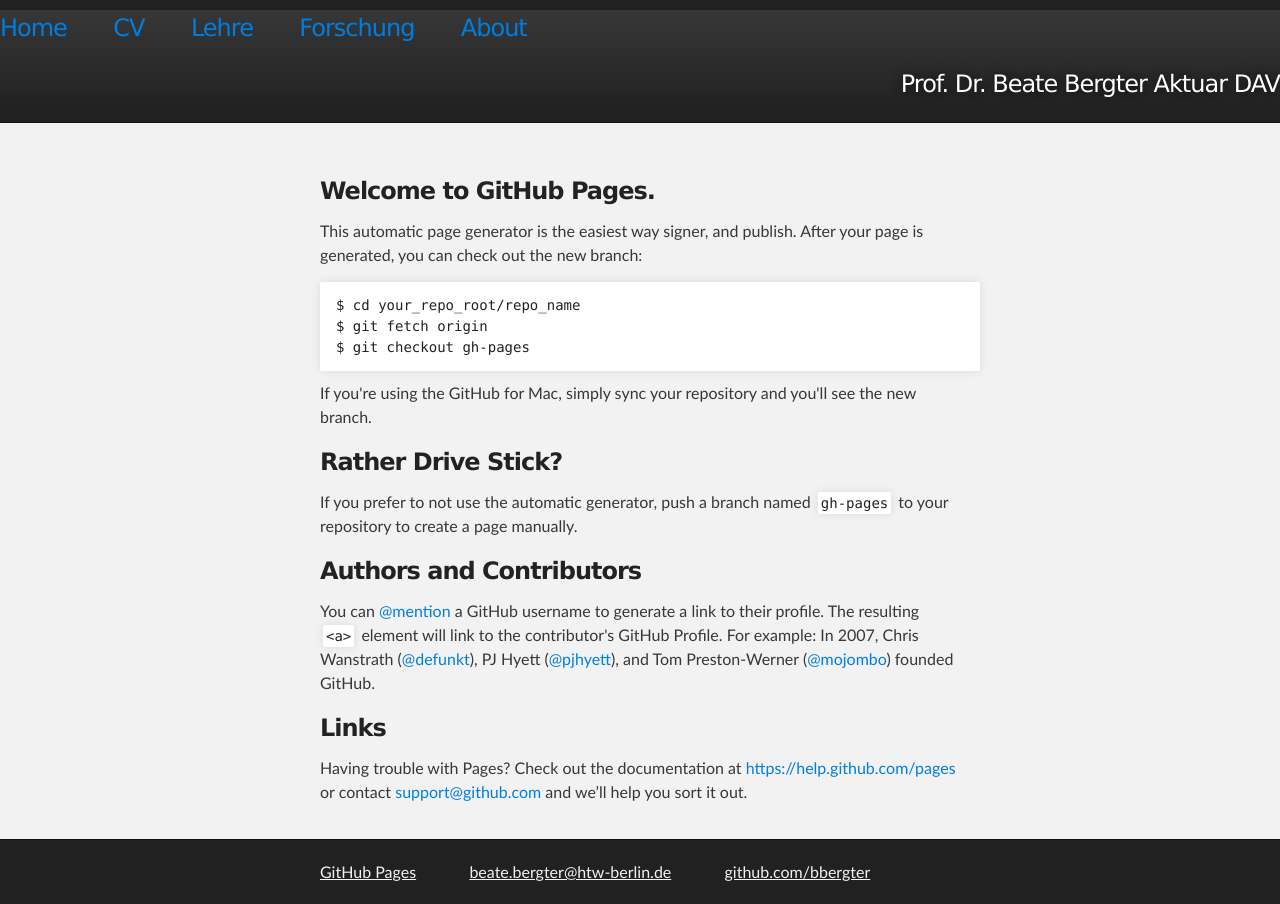
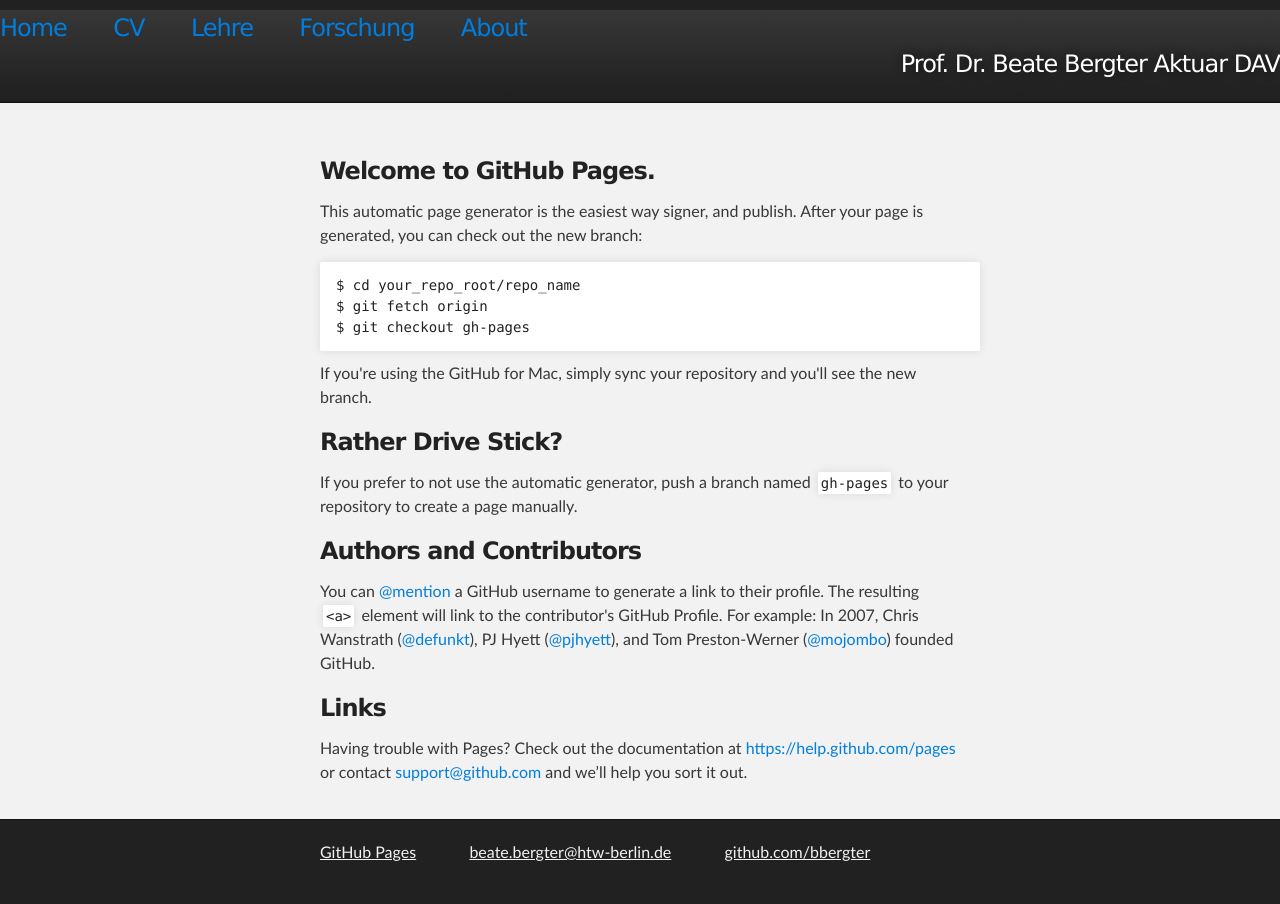
Before and after one commit to bbergter/bbergter, a Jekyll site: the page lehre/index.html, which Jekyll copies as it is, in a window 1280 px wide. Built offline with Jekyll 4.4.1, drawn with Linux system fonts in a browser that asks for light colours.

Commit message:
Update index.html

```diff
--- a/lehre/index.html
+++ b/lehre/index.html
@@ -19,13 +19,12 @@
         		<a href="/lehre">Lehre</a> &nbsp &nbsp &nbsp
         		<a href="/forschung">Forschung</a> &nbsp &nbsp &nbsp
         		<a href="/about">About</a>
-       	</nav> </h2>
+       	</nav>
+       	 <div align="right">Prof. Dr. Beate Bergter
+          Aktuar DAV </div></h2>
 
        <!-- <header class="inner">
         <img alt="moi" src="/moi.jpg" height="150" width=auto align="right" hspace="-3" margin-right="-30"> <br>-->
-
-          <h2 align="right" id="project_tagline">Prof. Dr. Beate Bergter
-          Aktuar DAV</h2>
 
         </header>
     </div>
```
